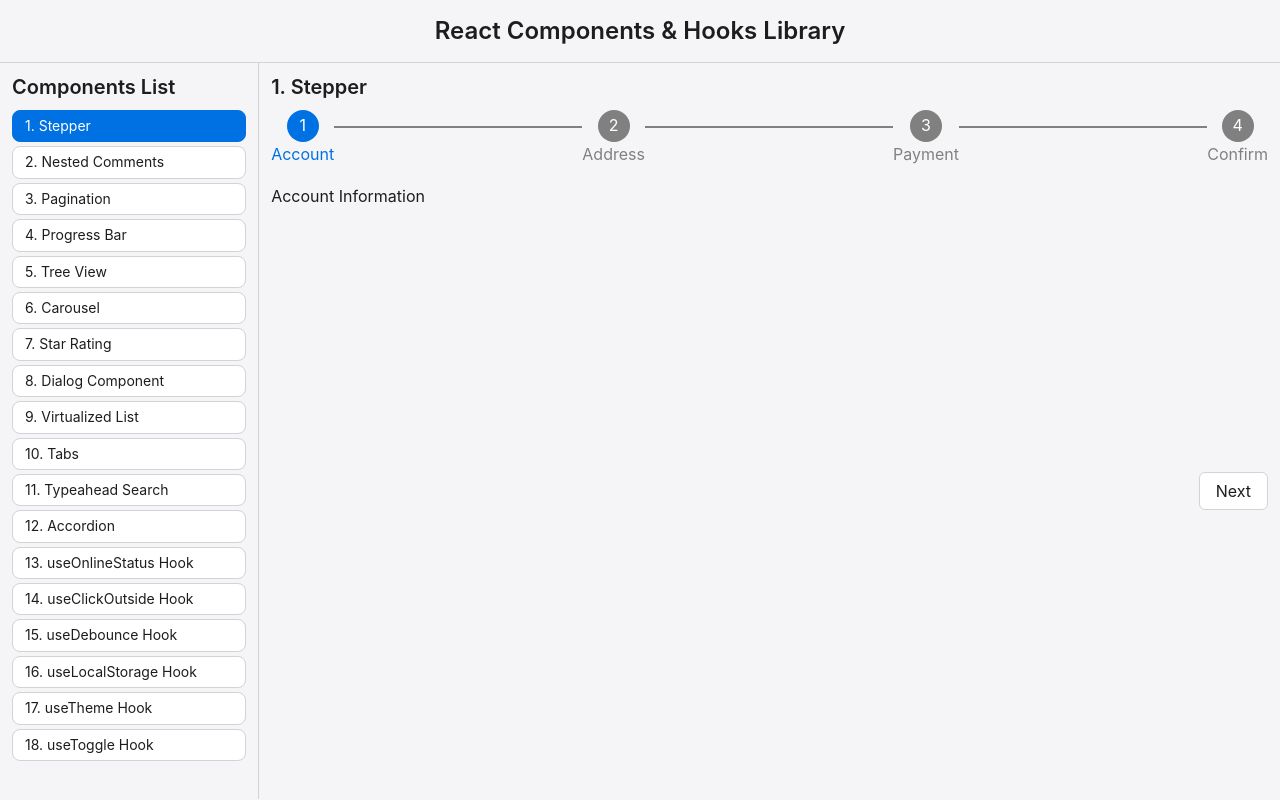
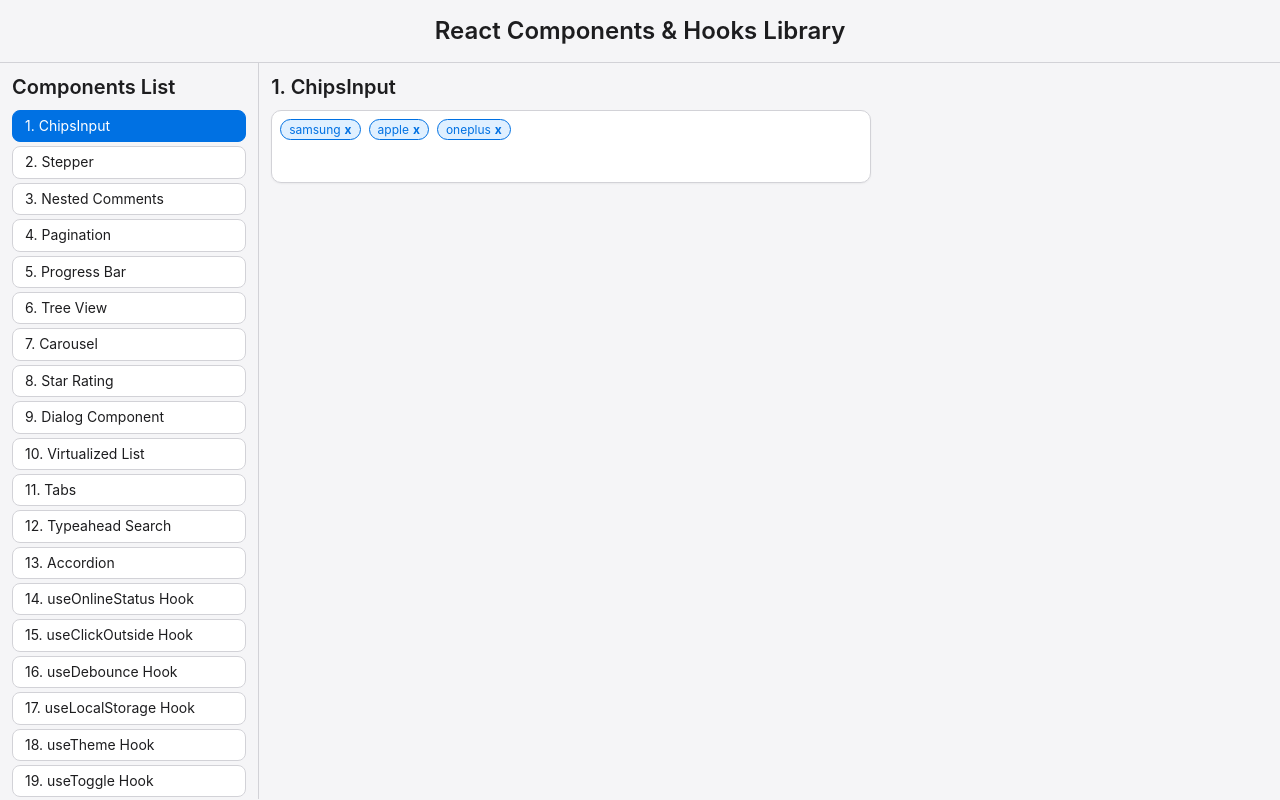
Before and after one commit to VasuGarg07/react-library, a React (Vite) app: page / in a window 1280 px wide. Built offline with nearby package versions, Linux system fonts and the light colour scheme.

Commit message:
Chips Input

```diff
--- a/src/ComponentsList.jsx
+++ b/src/ComponentsList.jsx
@@ -16,8 +16,10 @@ import ProgressBarDemo from "./demos/ProgressBarDemo";
 import PaginationDemo from "./demos/PaginationDemo";
 import CommentsDemo from "./demos/CommentsDemo";
 import StepperDemo from "./demos/StepperDemo";
+import ChipsInput from "./components/ChipsInput";
 
 const APPS_LIST = [
+    { name: "ChipsInput", component: <ChipsInput /> },
     { name: "Stepper", component: <StepperDemo /> },
     { name: "Nested Comments", component: <CommentsDemo /> },
     { name: "Pagination", component: <PaginationDemo /> },
--- /dev/null
+++ b/src/components/ChipsInput.css
@@ -0,0 +1,34 @@
+.chips-input {
+    max-width: 600px;
+    background-color: var(--white);
+    padding: 0.5rem;
+    border-radius: var(--radius-md);
+    box-shadow: var(--shadow-sm);
+    border: 1px solid var(--border-color);
+}
+
+.chips-input input {
+    border: none;
+    outline: none;
+    padding: 0;
+    margin: 0;
+}
+
+.chips-list {
+    display: flex;
+    align-items: center;
+    flex-wrap: wrap;
+    margin-bottom: 8px;
+    gap: 0.5rem;
+}
+
+.chip {
+    display: flex;
+    gap: 4px;
+    padding: 0 8px;
+    border-radius: 12px;
+    font-size: 12px;
+    color: var(--primary-color);
+    background-color: #57abff2f;
+    border: 1px solid;
+}
--- /dev/null
+++ b/src/components/ChipsInput.jsx
@@ -0,0 +1,50 @@
+import { useRef, useState } from "react"
+import "./ChipsInput.css"
+
+const ChipsInput = () => {
+    const [input, setInput] = useState("");
+    const ref = useRef(null);
+    const [list, setList] = useState(["samsung", "apple", "oneplus"]);
+
+    const handleKeyDown = (e) => {
+        if (e.key !== "Enter") return;
+        setList(prev => [...prev, input]);
+        setInput("");
+        ref.current?.focus();
+    }
+
+    const handleRemove = (e, index) => {
+        e.stopPropagation();
+        if (index < 0 || index >= list.length) return;
+        setList(prev => prev.filter((_, i) => i !== index));
+    }
+
+    const handleFocus = () => ref.current?.focus();
+
+    return (
+        <div className="chips-input" onClick={handleFocus}>
+            <div className="chips-list">
+                {list.map((item, index) => (
+                    <div key={item} className="chip">
+                        <span>{item}</span>
+                        <span
+                            style={{ fontWeight: 700, cursor: "pointer" }}
+                            onClick={(e) => handleRemove(e, index)}>
+                            x
+                        </span>
+                    </div>
+                ))}
+            </div>
+
+            <input
+                type="text"
+                ref={ref}
+                value={input}
+                onChange={e => setInput(e.target.value)}
+                onKeyDown={handleKeyDown}
+            />
+        </div>
+    )
+}
+
+export default ChipsInput
```
